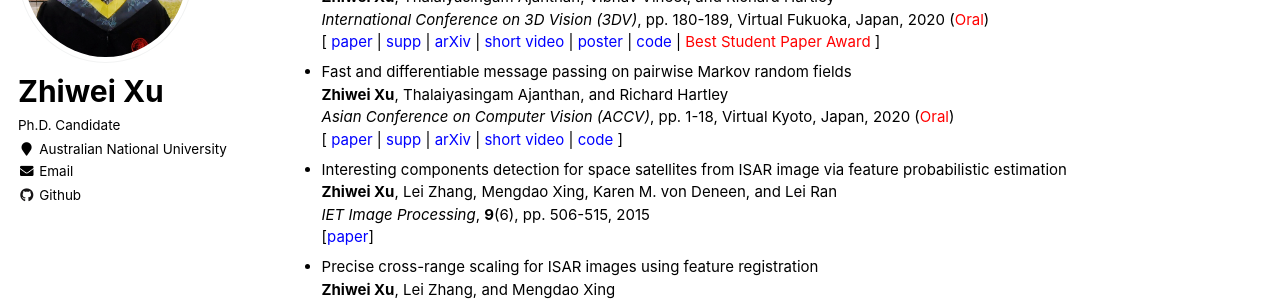
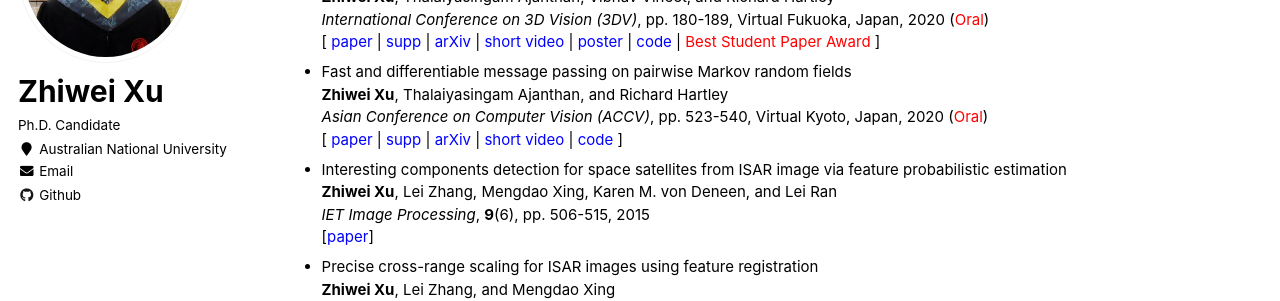
Before and after one commit to zwxu064/zwxu064.github.io, a Jekyll site: the page built from _pages/about.html, in a window 1280 px wide and 900 px high, scrolled down 1248 px. Shown: the part 153-454 px from the top of the window. Built offline with Jekyll 4.4.1, drawn with Linux system fonts in a browser that asks for light colours.

Commit message:
Update about.html

```diff
--- a/_pages/about.html
+++ b/_pages/about.html
@@ -68,7 +68,7 @@ redirect_from:
 
   <li><div>Fast and differentiable message passing on pairwise Markov random fields</div>
       <div><strong>Zhiwei Xu</strong>, Thalaiyasingam Ajanthan, and Richard Hartley</div>
-      <div><i>Asian Conference on Computer Vision (ACCV)</i>, pp. 1-18, Virtual Kyoto, Japan, 2020 (<span style="color:red">Oral</span>)</div>
+      <div><i>Asian Conference on Computer Vision (ACCV)</i>, pp. 523-540, Virtual Kyoto, Japan, 2020 (<span style="color:red">Oral</span>)</div>
       <div>[ <a href="./files/MPLayers.pdf" target="_blank">paper</a> | <a href="./files/MPLayers_supp.pdf" target="_blank">supp</a> | <a href="https://arxiv.org/abs/1910.10892" target="_blank">arXiv</a> | <a href="https://www.youtube.com/watch?v=ZM1SRlVu17E" target="_blank">short video</a> | <a href="https://github.com/zwxu064/MPLayers.git" target="_blank">code</a> ]</div>
   </li>
 
```
